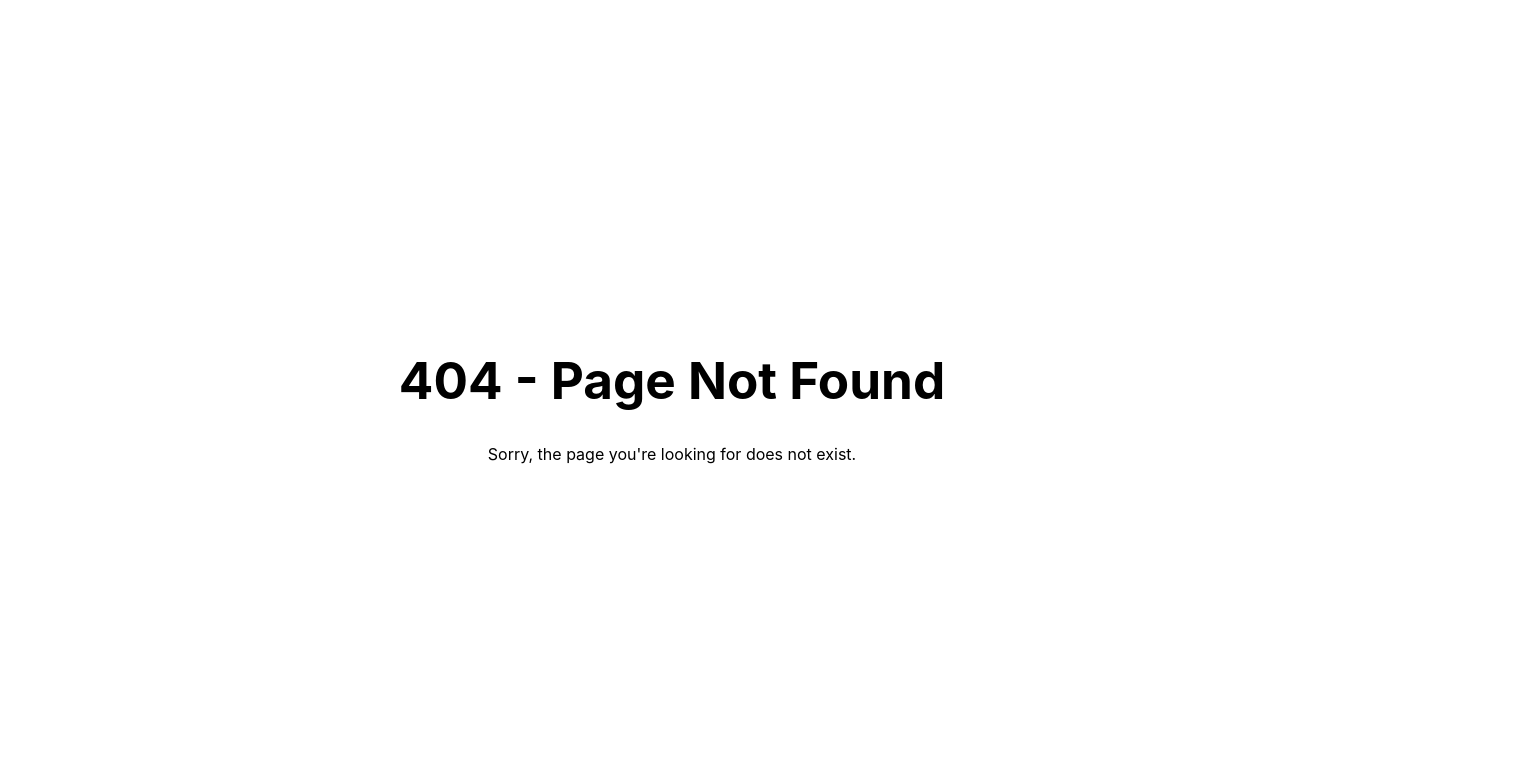
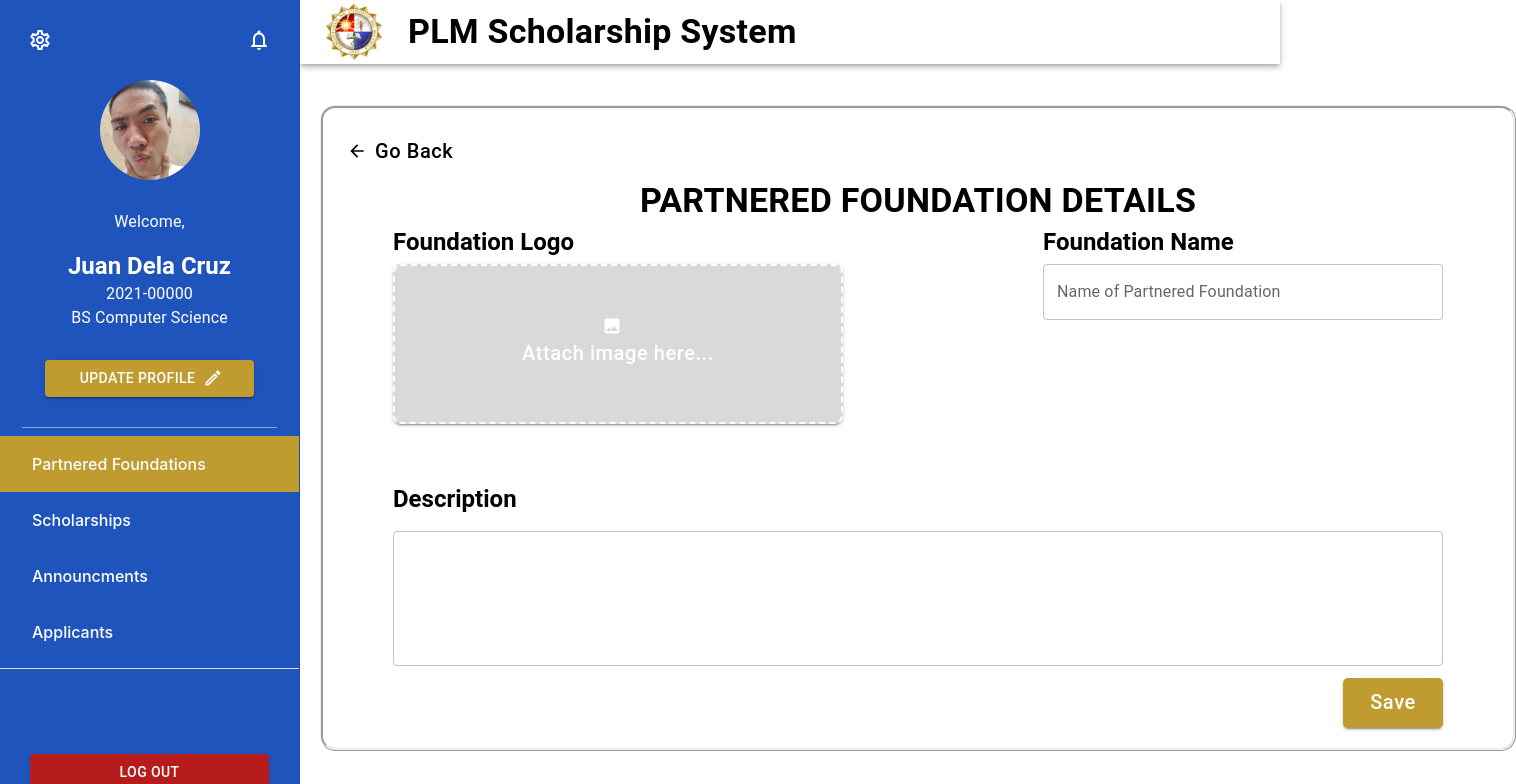
Before and after one commit to Malaga-Karl/scholarship_system, a React (Vite) app in the folder client/: page /adminview/foundations/addedit in a window 1280 px wide. Before the commit this address had no page. Shown: the top 784 px of the page, 1516 px wide, since content can reach past the window. Built offline with nearby package versions, Linux system fonts and the light colour scheme.

Commit message:
specific scholarship revision + add edit partnered foundation

```diff
--- a/client/src/App.tsx
+++ b/client/src/App.tsx
@@ -13,6 +13,7 @@ import AdminViewFoundation from './pages/AdminView/AdminViewFoundation';
 import AdminViewScholarship from './pages/AdminView/AdminViewScholarship';
 import AdminViewAnnouncement from './pages/AdminView/AdminViewAnnouncement';
 import AdminViewApplicant from './pages/AdminView/AdminViewApplicant';
+import AddEditFoundation from './pages/PartnersPage/AddEditPartneredFoundation';
 
 
 function App() {
@@ -42,7 +43,9 @@ function App() {
           </Route>
           <Route path='adminview'>
             <Route index element={<Navigate to="foundations" replace/>} />
-            <Route path='foundations' element={<AdminViewFoundation/>} />
+            <Route path='foundations' element={<AdminViewFoundation/>} >
+              <Route path='addedit' element={<AddEditFoundation/>} />
+            </Route>
             <Route path='scholarships' element={<AdminViewScholarship/>} />
             <Route path='announcements' element={<AdminViewAnnouncement/>} />
             <Route path='applicants' element={<AdminViewApplicant/>} />
--- a/client/src/pages/AdminView/AdminViewFoundation.tsx
+++ b/client/src/pages/AdminView/AdminViewFoundation.tsx
@@ -1,9 +1,11 @@
+import { Outlet } from "react-router-dom";
 import AdminTemplate from "./AdminTemplate";
 
 export default function AdminViewFoundation(){
     return(
         <AdminTemplate active="foundations">
-            <h1>Foundation</h1>
+            {/* <h1>Foundation</h1> */}
+            <Outlet />
         </AdminTemplate>
     )
 }
--- /dev/null
+++ b/client/src/pages/PartnersPage/AddEditPartneredFoundation.tsx
@@ -0,0 +1,154 @@
+import ArrowBack from "@mui/icons-material/ArrowBack";
+import { Box, Button, TextField, Typography } from "@mui/material";
+import { SetStateAction, useState } from "react";
+import InsertPhotoIcon from '@mui/icons-material/InsertPhoto';
+
+export default function AddEditFoundation(){
+    // State to store the uploaded image URL and file name
+    const [image, setImage] = useState<string | null>(null);
+    const [fileName, setFileName] = useState<string | null>(null);
+
+    // Handle file input change event
+    const handleImageChange = (event: React.ChangeEvent<HTMLInputElement>) => {
+        const file = event.target.files ? event.target.files[0] : null;
+        if (file) {
+        // Create a URL for the image and set it to state
+        const imageUrl = URL.createObjectURL(file);
+        setImage(imageUrl);
+        // Set the file name (limit it to 20 characters)
+        const name = file.name.length > 20 ? file.name.slice(0, 20) + "..." : file.name;
+        setFileName(name);
+        }
+    };
+
+    // Handle removing the uploaded image
+    const handleRemoveImage = () => {
+        setImage(null); // Clear the image
+        setFileName(null); // Clear the file name
+    };
+
+    // Separate state for each text field
+    const [foundation, setFoundation] = useState<string>(''); // State for foundation
+    const [description, setDescription] = useState<string>(''); // State for description
+
+    // Handle change for Foundation TextField
+    const foundationHandleChange = (event: React.ChangeEvent<HTMLInputElement>) => {
+        setFoundation(event.target.value); // Update foundation state
+    };
+
+    // Handle change for Description TextField
+    const descriptionHandleChange = (event: React.ChangeEvent<HTMLInputElement>) => {
+        setDescription(event.target.value); // Update description state
+    };
+
+    return(
+        <Box sx={{display: 'flex', flexDirection: 'column', marginTop: '55px', marginLeft:'20px', width: '1150px', height: '600px', border: 'ridge', borderRadius: '15px', padding: '20px'}}>
+            <Button startIcon={<ArrowBack/>} sx={{alignSelf: 'flex-start', backgroundColor: 'transparent', border: 'none', color: 'black', textTransform: 'capitalize', fontSize: '20px', marginBottom: '5px'}}>Go Back</Button>
+            <Box sx={{display: 'flex', justifyContent: 'center', flexGrow: 1}}>
+                <Typography variant="h4" sx={{textAlign: 'center', fontWeight: 'bold'}}>PARTNERED FOUNDATION DETAILS</Typography>
+            </Box>
+            <Box sx={{display: 'flex', marginLeft: '50px', marginRight: '50px', marginBottom: '1px', marginTop: '5px', justifyContent: 'space-between', height: '400px'}}>
+                <Box>
+                    <Typography variant="h5" sx={{textAlign: 'left', fontWeight: 'bold', paddingBottom: '5px'}}>Foundation Logo</Typography>
+                    <input
+                        type="file"
+                        accept="image/*" // Only accept image files
+                        onChange={handleImageChange} // Event handler for file change
+                        style={{ display: "none" }} // Hide the default input element
+                        id="upload-image" // ID for linking to the button
+                    />
+                    <label htmlFor="upload-image">
+                        <Button
+                            variant="contained"
+                            component="span"
+                            sx={{width: '450px', height: '160px', textTransform: 'none', padding: '16px', justifyContent: 'center', alignItems: 'center', flexDirection: 'column', display: 'flex', background: '#D9D9D9', border: '2px dashed', fontSize: '20px', borderRadius: '8px'}}
+                            startIcon={<InsertPhotoIcon />} // This is how you add the icon inside the button
+                        >
+                            Attach image here...
+                        </Button>
+                    </label>
+                    {/* Conditionally show the image preview and file details */}
+                    {image && (
+                    <Box
+                        sx={{
+                            left: 0,
+                            width: "450px",
+                            padding: "10px",
+                            background: "#F0F0F0",
+                            borderRadius: "8px",
+                            border: "1px solid #ccc",
+                            boxSizing: "border-box",
+                            display: "flex",
+                            alignItems: "center",
+                            justifyContent: "space-between", // Space between the photo, file name, and remove button
+                        }}
+                    >
+                        {/* Small photo icon */}
+                        <InsertPhotoIcon sx={{ fontSize: "30px", color: "#4CAF50" }} />
+
+                        {/* File name */}
+                        <Typography
+                            variant="body2"
+                            sx={{
+                                flexGrow: 1,
+                                marginLeft: "10px",
+                                overflow: "hidden",
+                                textOverflow: "ellipsis",
+                                whiteSpace: "nowrap",
+                            }}
+                        >
+                            {fileName}
+                        </Typography>
+
+                        {/* Remove Button */}
+                        <Button
+                            onClick={handleRemoveImage}
+                            sx={{
+                                backgroundColor: "#FF4D4F", // Red background for remove button
+                                color: "white",
+                                textTransform: "none",
+                                fontSize: "14px",
+                                padding: "4px 10px",
+                                borderRadius: "4px",
+                            }}
+                        >
+                        Remove
+                        </Button>
+                    </Box>
+                )}
+                </Box>
+                <Box>
+                    <Typography variant="h5" sx={{textAlign: 'left', fontWeight: 'bold', paddingBottom: '5px', left: 0}}>Foundation Name</Typography>
+                    <TextField
+                        label="Name of Partnered Foundation"
+                        variant="outlined"
+                        value={foundation}
+                        onChange={foundationHandleChange}
+                        placeholder="Foundation"
+                        fullWidth
+                        sx={{width: '400px'}}
+                    />
+                </Box>
+            </Box>
+            <Box sx={{display: 'flex', flexDirection: 'column', alignItems: 'flex-start', justifyContent: 'flex-start', flexGrow: 1, marginLeft: '50px', marginRight: '50px'}}>
+                <Typography variant="h5" sx={{textAlign: 'left', fontWeight: 'bold', paddingBottom: '15px'}}>Description</Typography>
+                <TextField
+                    variant="outlined"
+                    multiline
+                    rows={5} // Defines the number of visible rows in the TextArea
+                    value={description}
+                    onChange={descriptionHandleChange}
+                    fullWidth
+                    sx={{
+                    '& .MuiInputBase-root': {
+                        padding: '10px', // You can adjust the padding as needed
+                    },
+                    }}
+                />
+            </Box>
+            <Box sx={{display: 'flex', justifyContent: 'flex-end', marginTop: '12px', marginRight: '50px'}}>
+                <Button variant="contained" sx={{display: 'flex', justifyContent: 'center', backgroundColor: '#BF9B30', height: '50px', width: '100px', borderRadius: '5px', textTransform: 'capitalize', fontSize: '20px'}}>Save</Button>
+            </Box>
+        </Box>
+    )
+}
--- a/client/src/pages/PartnersPage/MainParters.tsx
+++ b/client/src/pages/PartnersPage/MainParters.tsx
@@ -10,6 +10,7 @@ import ArrowForwardIcon from '@mui/icons-material/ArrowForward'
 
 //Component Imports
 import { boldStyle } from '../HomePage/Announcements'
+import SpecificFoundation from './SpecificPartner'
 
 //Image Imports
 import logoCharityFirst from '../../assets/partners/charityFirst.png';
@@ -17,22 +18,13 @@ import logoLcck from '../../assets/partners/lcck.png';
 import logoGreen from '../../assets/partners/green.png';
 import {FoundationProps} from '../HomePage/Foundations'
 import { useParams } from 'react-router-dom'
-import SpecificFoundation from './SpecificPartner'
 
 const foundations: FoundationProps[] = [
     {
         id: 1,
         image: logoCharityFirst,
         name: "Charity First Foundation Inc.",
-        description: `
-            In 2001, a group of Chinese-Filipino businessmen and women decided to pool their resources together to extend help to those affected by natural calamities.
-            After organizing various relief missions in remote towns struck by typhoons and flash floods, the group continued its service by reaching out to fire victims in Metro Manila areas.
-            <br><br>
-            Recognizing the overwhelming problems plaguing the country, the group committed to being part of the solution. However, realizing that organizing relief missions and providing relief goods were only temporary and short-term solutions to deeper problems, they sought to find more long-term and far-reaching solutions to the problems caused by poverty.
-            Driven by their common desire, the group formed Charity First Foundation Inc, an organization committed to “helping people help themselves”.
-            <br><br>
-            On July 1, 2001, Charity First Foundation was formally registered by the Securities and Exchange Commission, as a non-profit organization committed to improving the quality of life of the marginalized sectors of the country through its four main programs.
-        `
+        description: "Charity First Foundation Inc. is a non-profit organization that aims to provide assistance to the less fortunate members of the society. The foundation is dedicated to helping the poor and the needy by providing them with the necessary resources to improve their quality of life. The foundation is committed to making a positive impact on the lives of the less fortunate members of the society by providing them with the necessary resources to improve their quality of life. The foundation is dedicated to helping the poor and the needy by providing them with the necessary resources to improve their quality of life."
     },
     {
         id: 2,
@@ -82,8 +74,6 @@ const foundations: FoundationProps[] = [
         name: "Buddhist Compassion Relief Tzu Chi Foundation Philippines",
         description: "Charity First Foundation Inc. is a non-profit organization that aims to provide assistance to the less fortunate members of the society. The foundation is dedicated to helping the poor and the needy by providing them with the necessary resources to improve their quality of life. The foundation is committed to making a positive impact on the lives of the less fortunate members of the society by providing them with the necessary resources to improve their quality of life. The foundation is dedicated to helping the poor and the needy by providing them with the necessary resources to improve their quality of life."
     }
-
-
 ]
 
 function FoundationCard({image, name, id}: FoundationProps){
--- a/client/src/pages/StudentView/SpecificScholarship.tsx
+++ b/client/src/pages/StudentView/SpecificScholarship.tsx
@@ -14,12 +14,13 @@ export default function SpecificScholarshipTemplate({title, desc, eligibility, r
                 <Button startIcon={<ArrowBack/>} sx={{backgroundColor: 'transparent', border: 'none', color: 'black', display: 'flex', justifyContent: 'space-between', marginLeft: '50px', textTransform: 'capitalize', fontSize: '20px'}}>Go Back</Button>
                 <Typography variant="h3" mt={5} mb={5}>{title}</Typography>
                 <Box sx={{display:"flex", justifyContent:"start", marginLeft: '50px', marginRight: '50px', position: 'relative'}}>
-                    <Box sx={{ textAlign: 'justify', maxWidth: '620px', marginRight: '50px'}}>
-                        <Typography variant="h4">About {title}</Typography>
+                    <Box sx={{ textAlign: 'left', maxWidth: '620px', marginRight: '50px'}}>
+                        <Typography variant="h4" >About {title}</Typography>
                         <Typography
                             variant="body1"
                             color="black"
                             component="div" // Use "div" as the component to allow HTML rendering
+                            sx={{textAlign: 'justify', textIndent: '30px'}}
                             dangerouslySetInnerHTML={{ __html: desc || '' }}
                         />
                         <br/><br/>
@@ -29,18 +30,18 @@ export default function SpecificScholarshipTemplate({title, desc, eligibility, r
                         </ol>
                     </Box>
                     <Box sx={{flexDirection: 'column', width: '450px', justifyContent: 'center'}}>
-                        <Box sx={{textAlign:"start", backgroundColor: '#2054BD', color: 'white', borderRadius: '16px', padding: '15px'}}>
-                            <Typography variant="h4" sx={{marginLeft: '10px'}}>Requirements</Typography>
+                        <Box sx={{textAlign:"start", backgroundColor: '#2054BD', color: 'white', padding: '15px'}}>
+                            <Typography variant="h4" sx={{marginLeft: '10px'}}><b>Requirements</b></Typography>
                             <ul>
                                 {reqs.map((item) => <li><Typography variant="body1">{item}</Typography></li>)}
                             </ul>
-                            <Typography variant="h4" sx={{marginLeft: '10px'}}>Benefits</Typography>
+                            <Typography variant="h4" sx={{marginLeft: '10px'}}><b>Benefits</b></Typography>
                             <ul>
                                 {benefits.map((item) => <li><Typography variant="body1">{item}</Typography></li>)}
                             </ul>
                         </Box><br></br><br></br>
-                        <Box sx={{textAlign:"start", backgroundColor: '#B71C1C', color: 'white', borderRadius: '16px', padding: '15px'}}>
-                            <Typography variant="h4">Deadline</Typography>
+                        <Box sx={{textAlign:"start", backgroundColor: '#B71C1C', color: 'white', padding: '15px'}}>
+                            <Typography variant="h4"><b>Deadline</b></Typography>
                             <Typography variant="body1">The application deadline for the {title} is until <b>{deadline}</b> only.</Typography>
                         </Box>
                     </Box>
--- a/client/src/pages/StudentView/StudentViewScholarship.tsx
+++ b/client/src/pages/StudentView/StudentViewScholarship.tsx
@@ -22,13 +22,9 @@ const scholarships : Scholarship[] = [
         slots: 16,
         deadline: "August 9, 2024",
         desc: `
-            In 2001, a group of Chinese-Filipino businessmen and women decided to pool their resources together to extend help to those affected by natural calamities.
-            After organizing various relief missions in remote towns struck by typhoons and flash floods, the group continued its service by reaching out to fire victims in Metro Manila areas.
-            <br><br>
-            Recognizing the overwhelming problems plaguing the country, the group committed to being part of the solution. However, realizing that organizing relief missions and providing relief goods were only temporary and short-term solutions to deeper problems, they sought to find more long-term and far-reaching solutions to the problems caused by poverty.
-            Driven by their common desire, the group formed Charity First Foundation Inc, an organization committed to “helping people help themselves”.
-            <br><br>
-            On July 1, 2001, Charity First Foundation was formally registered by the Securities and Exchange Commission, as a non-profit organization committed to improving the quality of life of the marginalized sectors of the country through its four main programs.
+            <p>In 2001, a group of Chinese-Filipino businessmen and women decided to pool their resources together to extend help to those affected by natural calamities. After organizing various relief missions in remote towns struck by typhoons and flash floods, the group continued its service by reaching out to fire victims in Metro Manila areas.</p>
+            <p>Recognizing the overwhelming problems plaguing the country, the group committed to being part of the solution. However, realizing that organizing relief missions and providing relief goods were only temporary and short-term solutions to deeper problems, they sought to find more long-term and far-reaching solutions to the problems caused by poverty. Driven by their common desire, the group formed Charity First Foundation Inc, an organization committed to “helping people help themselves”.</p>
+            <p>On July 1, 2001, Charity First Foundation was formally registered by the Securities and Exchange Commission, as a non-profit organization committed to improving the quality of life of the marginalized sectors of the country through its four main programs.</p>
         `,
         eligibility: ["Must be economically in need.",
             "Must be 21 years old and below.",
```
